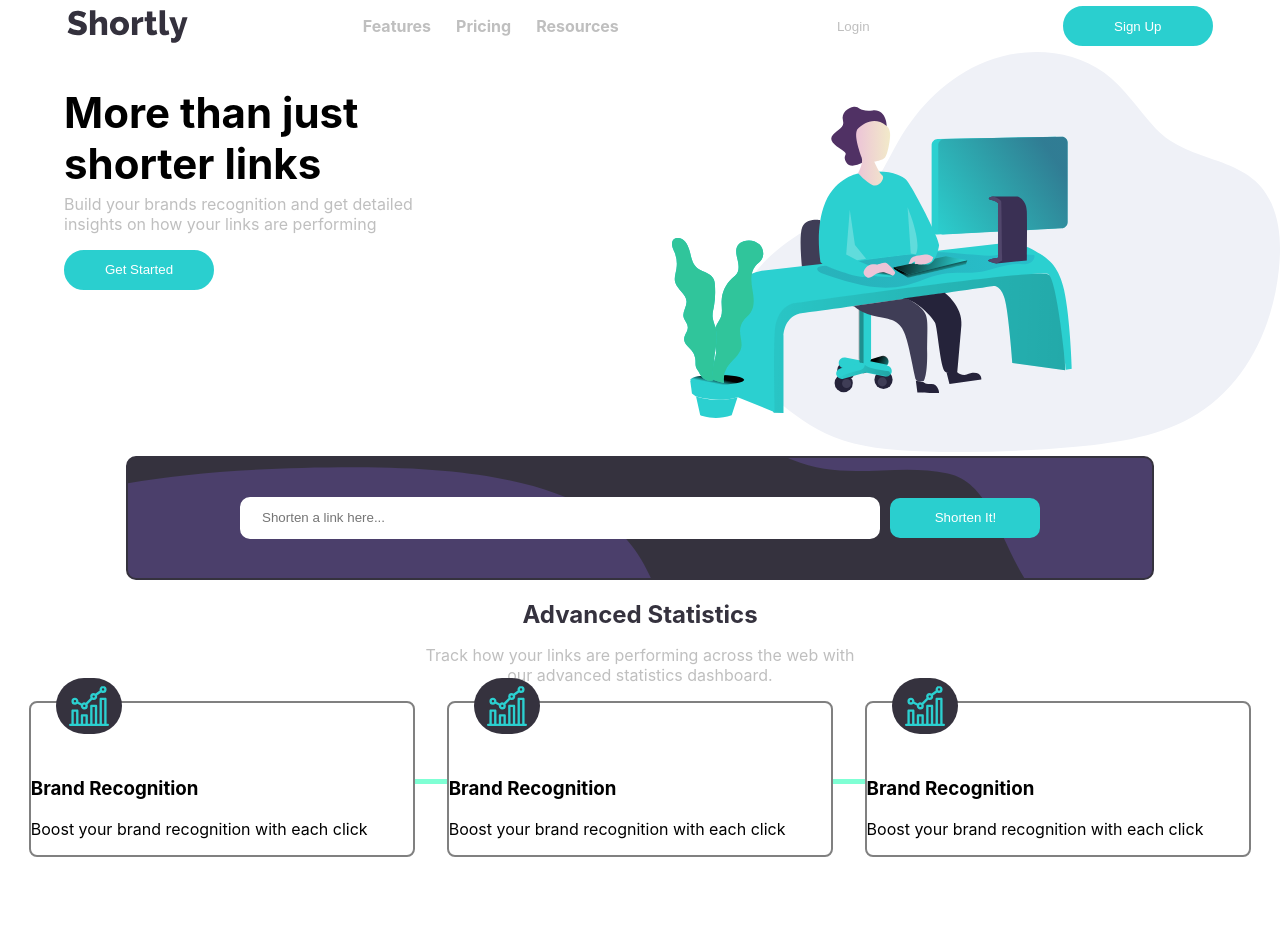
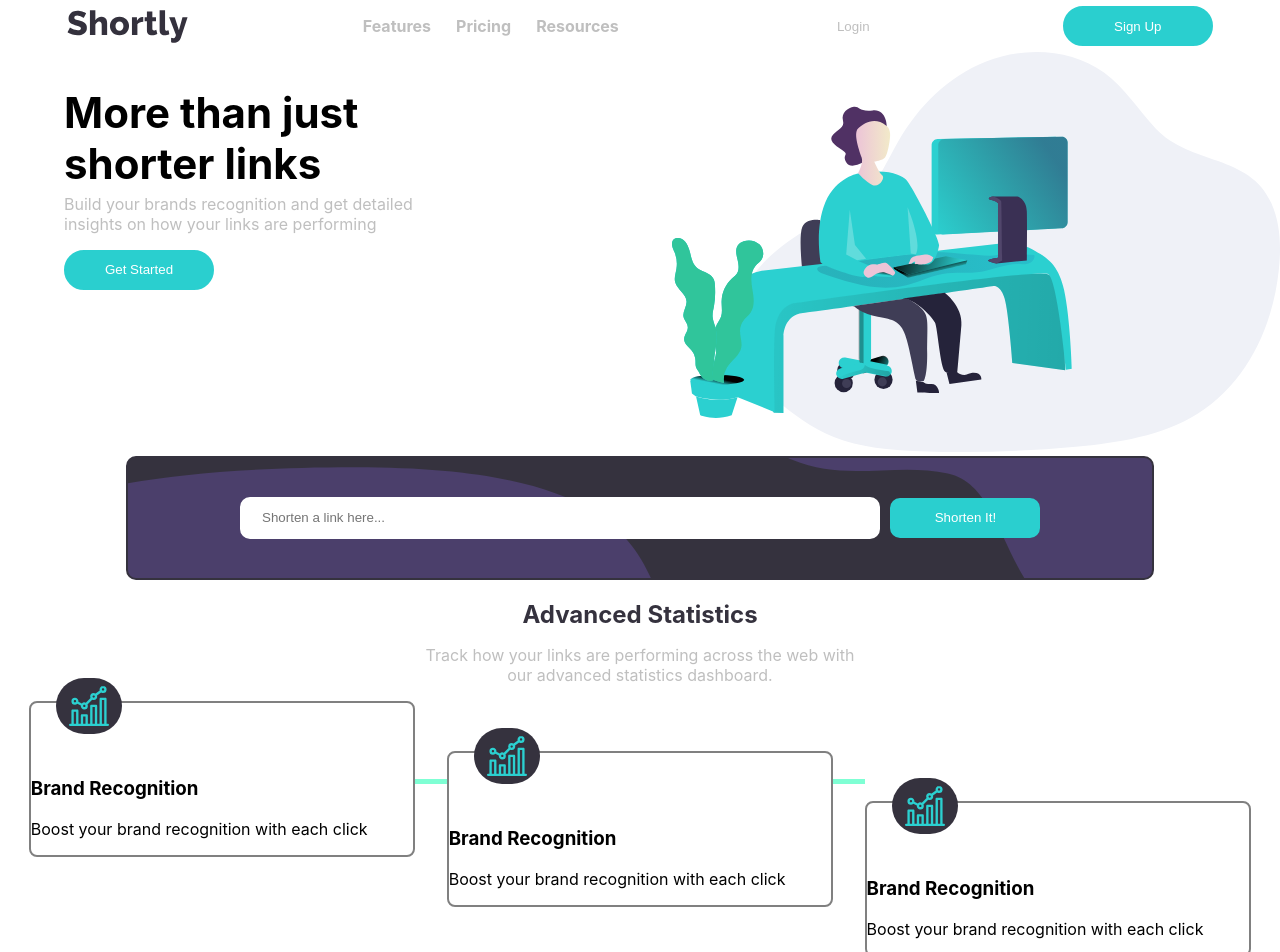
Before and after one commit to steven-mpawulo/url-shortening-page, a React (Create React App) app: page / in a window 1280 px wide. Shown: the top 952 px of the page. Before the commit the page ends 857 px from the top, so only its background shows below. Built offline with nearby package versions, Linux system fonts and the light colour scheme.

Commit message:
makes cards position relative

```diff
--- a/src/components/main/Main.js
+++ b/src/components/main/Main.js
@@ -34,10 +34,10 @@ const Main = () => {
             <Card icon={brandRecognitionIcon}  title= {"Brand Recognition"} message={"Boost your brand recognition with each click"} />
             <div className="card-separation">
             </div>
-            <Card icon={brandRecognitionIcon}  title= {"Brand Recognition"} message={"Boost your brand recognition with each click"} />
+            <Card icon={brandRecognitionIcon}  title= {"Brand Recognition"} message={"Boost your brand recognition with each click"} position={"relative"} pushedFromTop={"50px"}/>
             <div className="card-separation">
             </div>
-            <Card icon={brandRecognitionIcon}  title= {"Brand Recognition"} message={"Boost your brand recognition with each click"} />
+            <Card icon={brandRecognitionIcon}  title= {"Brand Recognition"} message={"Boost your brand recognition with each click"} position={"relative"} pushedFromTop={"100px"}/>
             </div>
         </section>
     </main>
```
